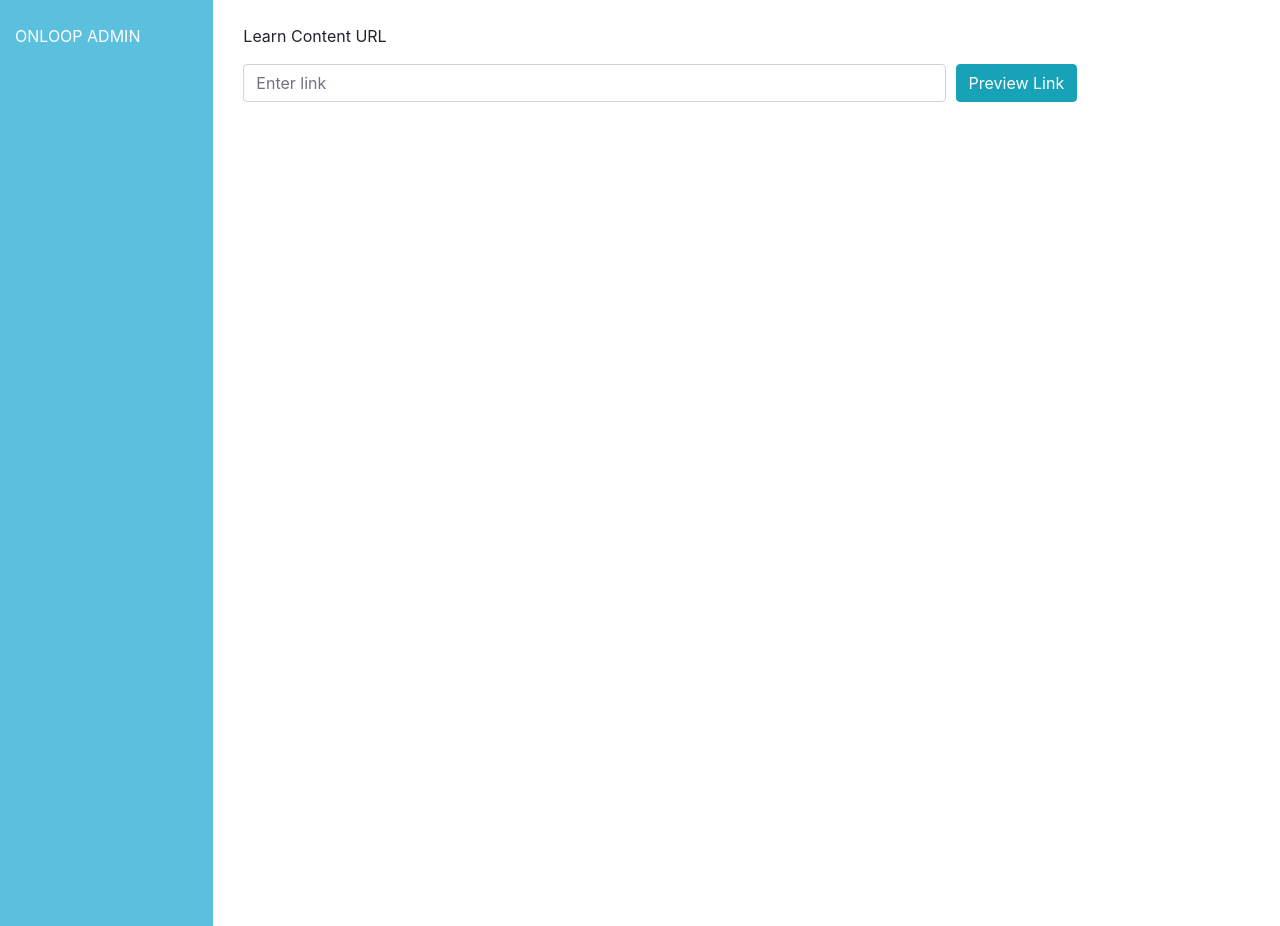
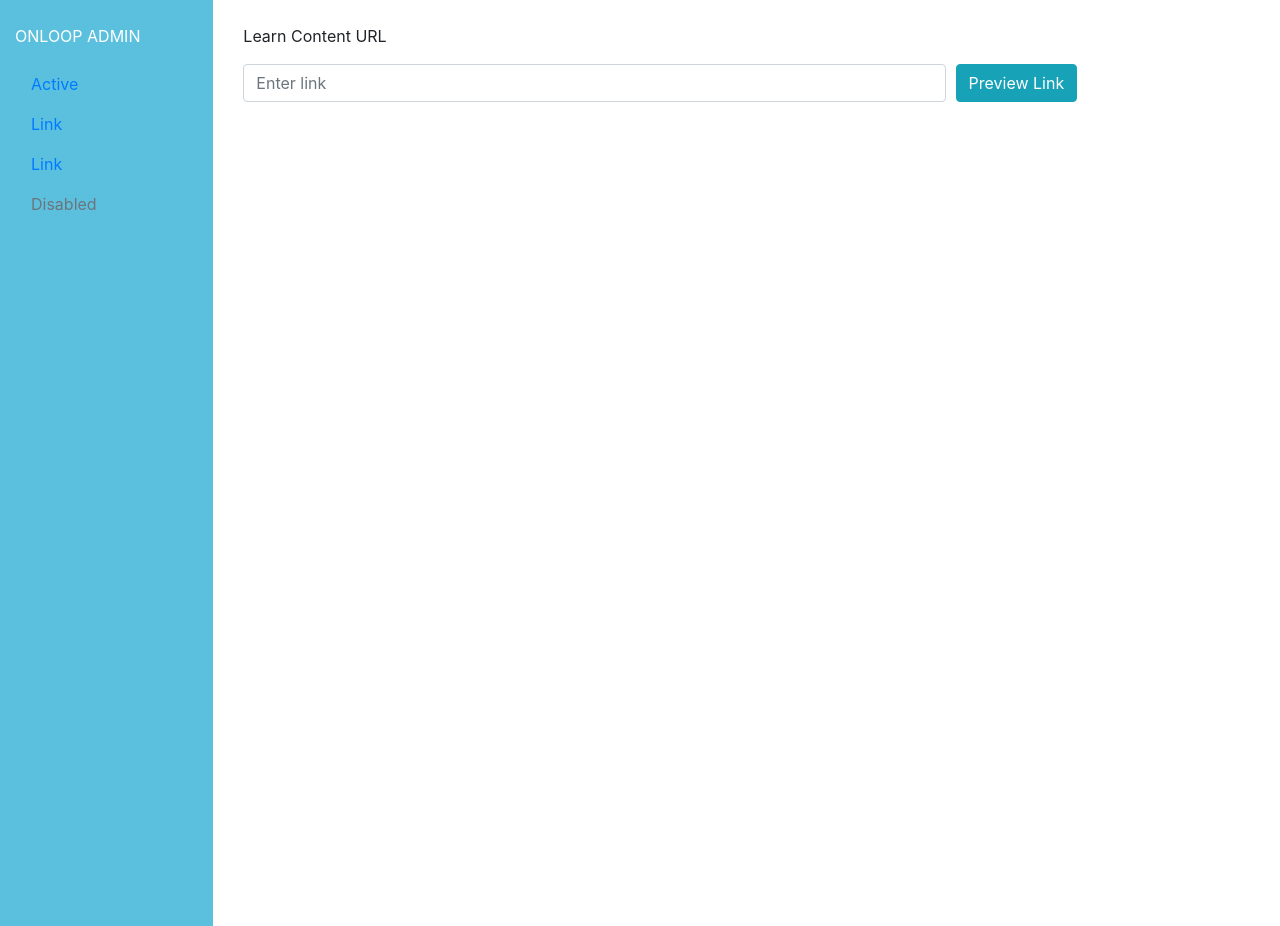
Before and after one commit to cjbeattie/link-preview, a React (Create React App) app in the folder link-preview/: page / in a window 1280 px wide. Built offline with nearby package versions, Linux system fonts and the light colour scheme.

Commit message:
Adding navlinks

```diff
--- a/link-preview/src/components/Sidebar.js
+++ b/link-preview/src/components/Sidebar.js
@@ -1,7 +1,17 @@
+import { Nav } from 'react-bootstrap';
+
 const Sidebar = () => {
     return (
         <>
             <p className="mt-4" style={{ color: 'white' }}>ONLOOP ADMIN</p>
+            <Nav defaultActiveKey="/home" className="flex-column">
+                <Nav.Link href="/home">Active</Nav.Link>
+                <Nav.Link eventKey="link-1">Link</Nav.Link>
+                <Nav.Link eventKey="link-2">Link</Nav.Link>
+                <Nav.Link eventKey="disabled" disabled>
+                    Disabled
+                </Nav.Link>
+            </Nav>
         </>
     )
 }
```
